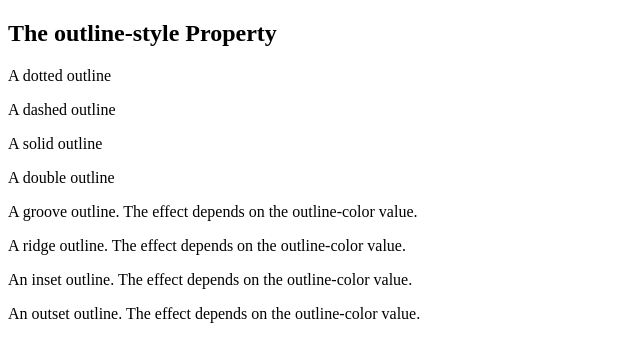
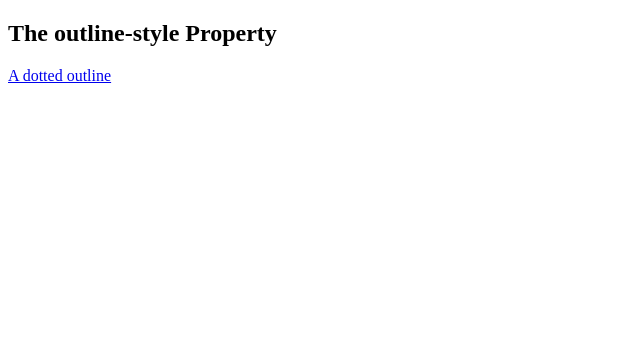
Before and after one commit to nhAnik/htmltest, a plain HTML site: page index.html in a window 1280 px wide. Shown: the whole page, without its empty margins (0-640 px from the left). Drawn offline with Linux system fonts and the light colour scheme.

Commit message:
Update index.html

```diff
--- a/index.html
+++ b/index.html
@@ -31,9 +31,8 @@
 <html>
 <head>
 <style>
-p {outline-color:red;}
-
-p:focus {outline: 2px dashed black}
+a {outline-color: red}
+a:focus {outline: 2px dashed black}
 
 </style>
 </head>
@@ -41,14 +40,7 @@ p:focus {outline: 2px dashed black}
 
 <h2>The outline-style Property</h2>
 
-<p class="dotted">A dotted outline</p>
-<p class="dashed">A dashed outline</p>
-<p class="solid">A solid outline</p>
-<p class="double">A double outline</p>
-<p class="groove">A groove outline. The effect depends on the outline-color value.</p>
-<p class="ridge">A ridge outline. The effect depends on the outline-color value.</p>
-<p class="inset">An inset outline. The effect depends on the outline-color value.</p>
-<p class="outset">An outset outline. The effect depends on the outline-color value.</p>
+<a href="#">A dotted outline</p>
 
 </body>
 </html>
```
